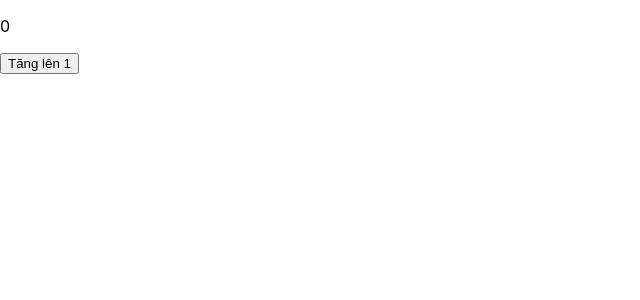
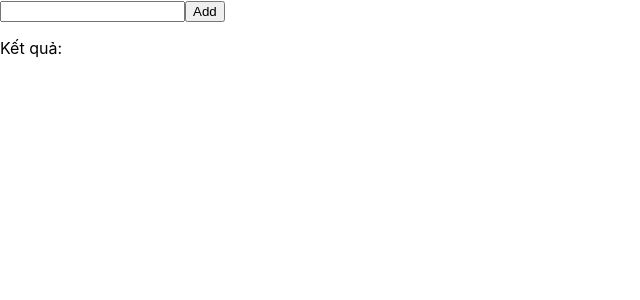
Before and after one commit to TtinTt/ra-learn-ractJs, a React (Create React App) app: page / in a window 1280 px wide. Shown: the top 300 px of the page, without its empty margins (0-640 px from the left). Built offline with nearby package versions, Linux system fonts and the light colour scheme.

Commit message:
no message

```diff
--- a/src/App.js
+++ b/src/App.js
@@ -1,46 +1,30 @@
-import logo from "./logo.svg";
+// import logo from "./logo.svg";
 import "./App.css";
 import React from "react";
 
-// function App() {
-//   return (
-//     <div className="App">
-//       <header className="App-header">
-//         <img src={logo} className="App-logo" alt="logo" />
-//         <p>
-//           Edit <code>src/App.js</code> and save to reload.
-//         </p>
-//         <a
-//           className="App-link"
-//           href="https://reactjs.org"
-//           target="_blank"
-//           rel="noopener noreferrer"
-//         >
-//           Learn React
-//         </a>
-//       </header>
-//     </div>
-//   );
-// }
-
 class App extends React.Component {
-  constructor() {
-    super();
-    this.state = { number: 0 };
+  constructor(props) {
+    super(props);
+    this.state = { number: 0, array: [], total: 0 };
   }
 
-  inceaseNumber() {
-    this.setState({
-      number: this.state.number + 1,
-    });
-  }
+  handleChangeInput = (event) => {
+    this.setState({ number: event.target.value });
+  };
+
+  handlesubbmitForm = (event) => {
+    event.preventDefault();
+    this.setState;
+  };
 
   render() {
     return (
-      <div>
-        <p>{this.state.number}</p>
-        <button onClick={() => this.inceaseNumber()}>Tăng lên 1</button>
-      </div>
+      <form onSubmit={this.handlesubbmitForm}>
+        <input type="text" onChange={this.handleChangeInput} />
+        <button type="submit">Add</button>
+        <p>Kết quả:</p>
+        <p></p>
+      </form>
     );
   }
 }
```
